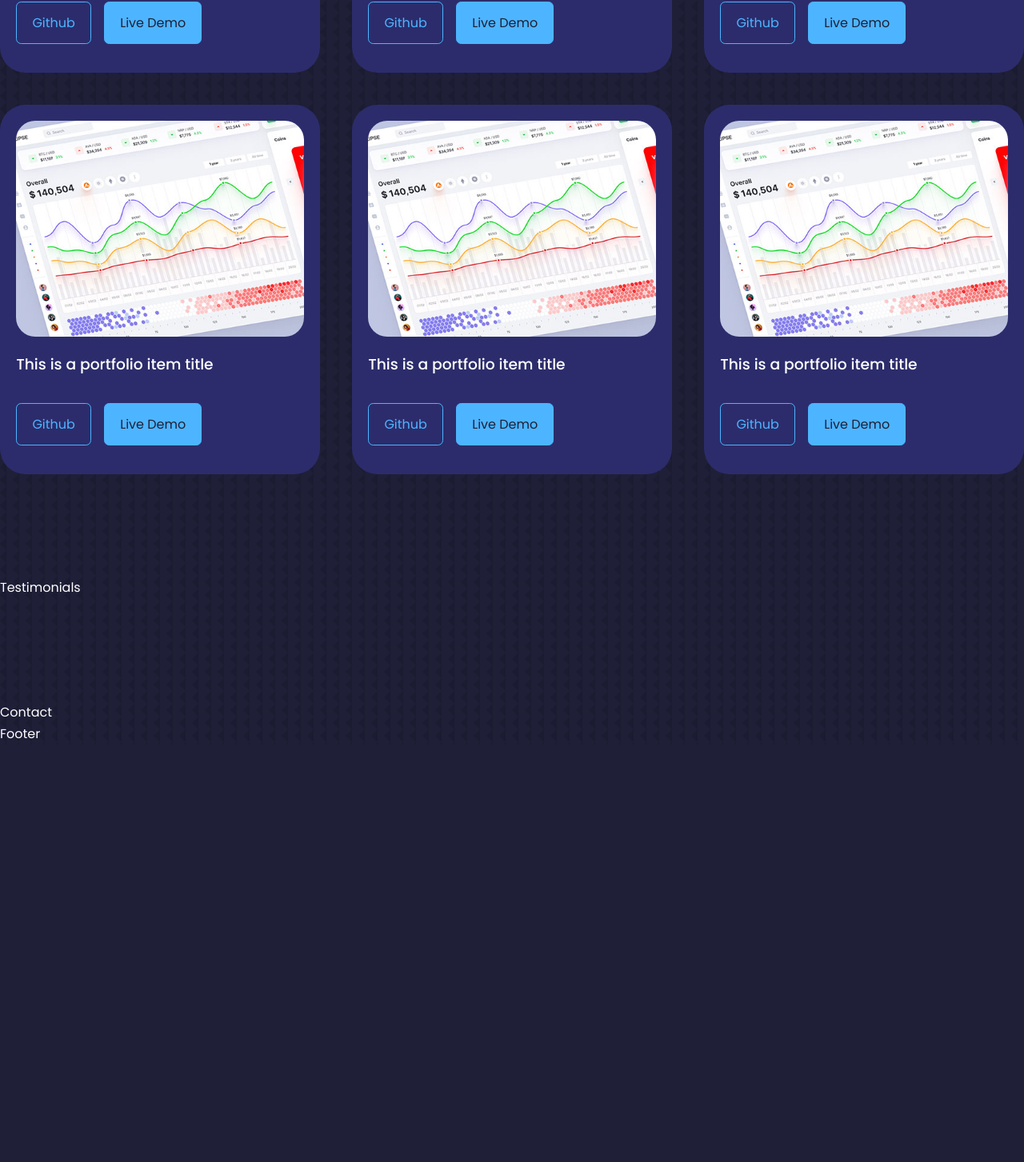
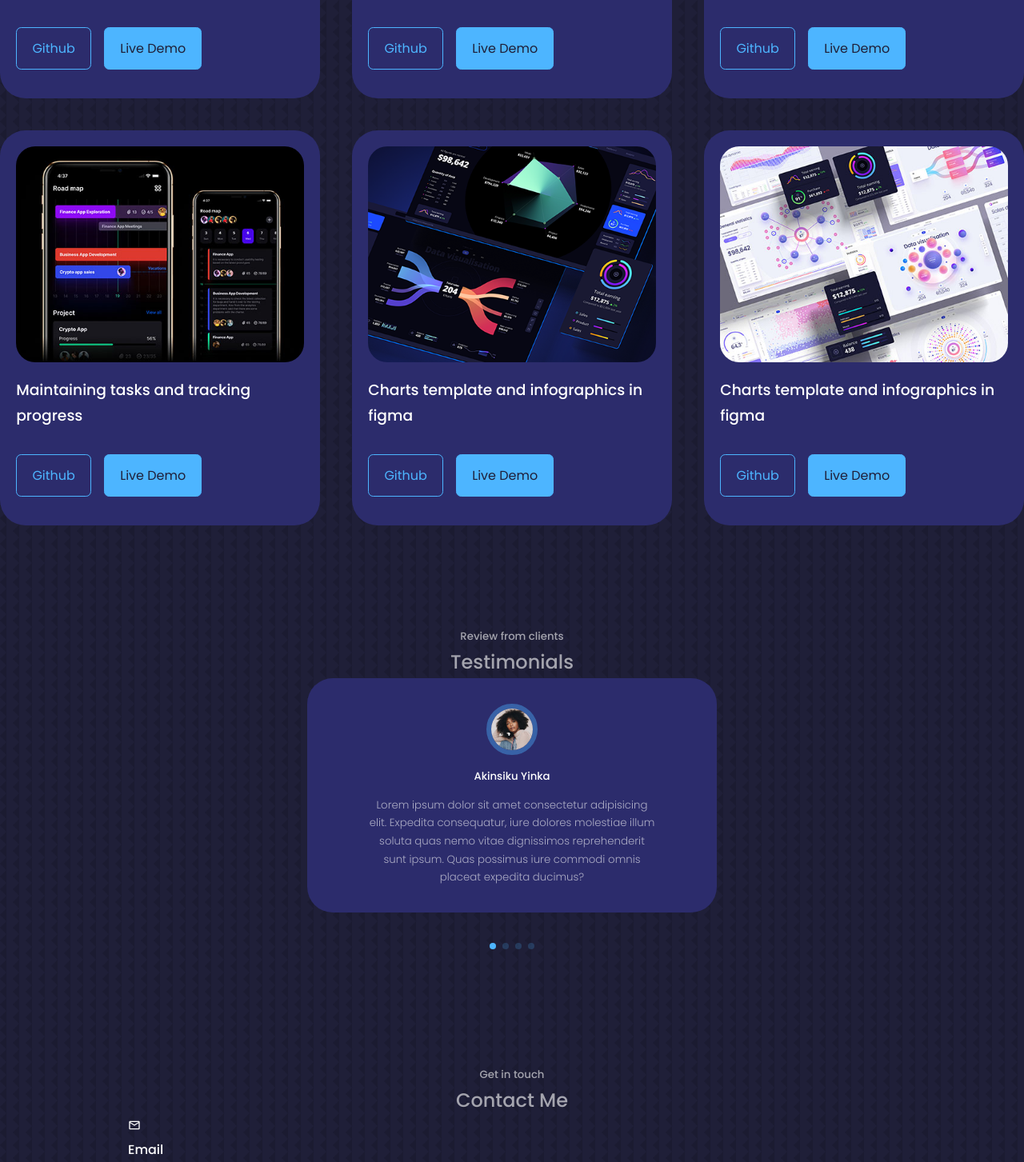
Before and after one commit to Olly-E/Portfolio, a React (Create React App) app: page / in a window 1280 px wide. Shown: the part 3344-4797 px from the top of the page at 80% size. Before the commit the page ends 4275 px from the top, so only its background shows below. Built offline with nearby package versions, Linux system fonts and the light colour scheme; a web font is replaced by a local one.

Commit message:
adding other sections like the contact and the testimonials

```diff
--- a/package.json
+++ b/package.json
@@ -10,6 +10,7 @@
     "react-dom": "^17.0.2",
     "react-icons": "^4.3.1",
     "react-scripts": "5.0.0",
+    "swiper": "^8.0.7",
     "web-vitals": "^2.1.4"
   },
   "scripts": {
--- a/src/components/Portfolio/Portfolio.jsx
+++ b/src/components/Portfolio/Portfolio.jsx
@@ -7,73 +7,72 @@ import IMG4 from '../../assets/portfolio4.jpg';
 import IMG5 from '../../assets/portfolio5.png';
 import IMG6 from '../../assets/portfolio6.jpg';
 
+const data = [
+  {
+    id:1,
+    image: IMG1,
+    title: 'Crypto Currency Dashboard and financial visualization',
+    github: 'http://github.com',
+    demo: '#'
+  },
+  {
+    id:2,
+    image: IMG2,
+    title: 'Charts template and infographics in figma',
+    github: 'http://github.com',
+    demo: '#'
+  },
+  {
+    id:3,
+    image: IMG3,
+    title: 'Figma design UI kit for data design and web apps',
+    github: 'http://github.com',
+    demo: '#'
+  },
+  {
+    id:4,
+    image: IMG4,
+    title: 'Maintaining tasks and tracking progress',
+    github: 'http://github.com',
+    demo: '#'
+  },
+  {
+    id:5,
+    image: IMG5,
+    title: 'Charts template and infographics in figma',
+    github: 'http://github.com',
+    demo: '#'
+  },
+  {
+    id:6,
+    image: IMG6,
+    title: 'Charts template and infographics in figma',
+    github: 'http://github.com',
+    demo: '#'
+  }
+]
+
 const Portfolio = () => {
   return (
     <section id="portfolio">
       <h5>My Recent Work</h5>
       <h2>Portfolio</h2>
+
       <div className="portfolio__container">
-      <article className='portfolio__item'>
+        {data.map(({id, image, title, github, demo}) => {
+          return (
+            <article key={id} className='portfolio__item'>
         <div className="portfolio__item-image">
-          <img src={IMG1} alt="" />
+          <img src={image} alt={title} />
         </div>
-          <h3>This is a portfolio item title</h3>
+          <h3>{title}</h3>
           <div className="portfolio__item-cta">
-            <a href="https://github.com" className='btn'>Github</a>
-            <a href="https://dribble.com/Alien_pixels" className='btn btn-primary' target="_blank">Live Demo</a>
+            <a href={github} className='btn'>Github</a>
+            <a href={demo} className='btn btn-primary' target="_blank">Live Demo</a>
           </div>
       </article>
-      <article className='portfolio__item'>
-        <div className="portfolio__item-image">
-          <img src={IMG1} alt="" />
-        </div>
-          <h3>This is a portfolio item title</h3>
-          <div className="portfolio__item-cta">
-            <a href="https://github.com" className='btn'>Github</a>
-            <a href="https://dribble.com/Alien_pixels" className='btn btn-primary' target="_blank">Live Demo</a>
-          </div>
-      </article>
-      <article className='portfolio__item'>
-        <div className="portfolio__item-image">
-          <img src={IMG1} alt="" />
-        </div>
-          <h3>This is a portfolio item title</h3>
-          <div className="portfolio__item-cta">
-            <a href="https://github.com" className='btn'>Github</a>
-            <a href="https://dribble.com/Alien_pixels" className='btn btn-primary' target="_blank">Live Demo</a>
-          </div>
-      </article>
-      <article className='portfolio__item'>
-        <div className="portfolio__item-image">
-          <img src={IMG1} alt="" />
-        </div>
-          <h3>This is a portfolio item title</h3>
-          <div className="portfolio__item-cta">
-            <a href="https://github.com" className='btn'>Github</a>
-            <a href="https://dribble.com/Alien_pixels" className='btn btn-primary' target="_blank">Live Demo</a>
-          </div>
-      </article>
-      <article className='portfolio__item'>
-        <div className="portfolio__item-image">
-          <img src={IMG1} alt="" />
-        </div>
-          <h3>This is a portfolio item title</h3>
-          <div className="portfolio__item-cta">
-            <a href="https://github.com" className='btn'>Github</a>
-            <a href="https://dribble.com/Alien_pixels" className='btn btn-primary' target="_blank">Live Demo</a>
-          </div>
-      </article>
-      <article className='portfolio__item'>
-        <div className="portfolio__item-image">
-          <img src={IMG1} alt="" />
-        </div>
-          <h3>This is a portfolio item title</h3>
-          <div className="portfolio__item-cta">
-            <a href="https://github.com" className='btn'>Github</a>
-            <a href="https://dribble.com/Alien_pixels" className='btn btn-primary' target="_blank">Live Demo</a>
-          </div>
-      </article>
-
+          )
+        })}
       </div>
     </section>
   )
--- a/src/components/Testimonials/Testimonials.jsx
+++ b/src/components/Testimonials/Testimonials.jsx
@@ -1,10 +1,64 @@
 import React from 'react';
 import './testimonials.css'
+import AVTR1 from '../../assets/avatar1.jpg';
+import AVTR2 from '../../assets/avatar2.jpg';
+import AVTR3 from '../../assets/avatar3.jpg';
+import AVTR4 from '../../assets/avatar4.jpg';
 
+// import Swiper core and required modules
+import {Pagination} from 'swiper';
+
+import { Swiper, SwiperSlide } from 'swiper/react';
+
+// Import Swiper styles
+import 'swiper/css';
+import 'swiper/css/pagination';
+
+const data = [
+  {
+  avatar: AVTR1,
+  name: 'Akinsiku Yinka',
+  review: "Lorem ipsum dolor sit amet consectetur adipisicing elit. Expedita consequatur, iure dolores molestiae illum soluta quas nemo vitae dignissimos reprehenderit sunt ipsum. Quas possimus iure commodi omnis placeat expedita ducimus?"
+},
+{
+  avatar: AVTR2,
+  name: 'Akinsiku Samuel',
+  review: "Lorem ipsum dolor sit amet consectetur adipisicing elit. Expedita consequatur, iure dolores molestiae illum soluta quas nemo vitae dignissimos reprehenderit sunt ipsum. Quas possimus iure commodi omnis placeat expedita ducimus?"
+},
+{
+  avatar: AVTR3,
+  name: 'Adeyemi Modupe',
+  review: "Lorem ipsum dolor sit amet consectetur adipisicing elit. Expedita consequatur, iure dolores molestiae illum soluta quas nemo vitae dignissimos reprehenderit sunt ipsum. Quas possimus iure commodi omnis placeat expedita ducimus?"
+},
+{
+  avatar: AVTR4,
+  name: 'Adeyemi Yemi',
+  review: "Lorem ipsum dolor sit amet consectetur adipisicing elit. Expedita consequatur, iure dolores molestiae illum soluta quas nemo vitae dignissimos reprehenderit sunt ipsum. Quas possimus iure commodi omnis placeat expedita ducimus?"
+}
+]
 const Testimonials = () => {
   return (
     <section id="testimonials">
-      Testimonials
+      <h5>Review from clients</h5>
+      <h2>Testimonials</h2>
+      <Swiper className="container testimonials__container"
+            // install Swiper modules
+            modules={[Pagination]}
+            spaceBetween={40}
+            slidesPerView={1}
+            pagination={{ clickable: true }}>
+        {data.map(({avatar, name, review}, index) => {
+          return (
+          <SwiperSlide className="testimonial" key={index}>
+          <div className="client__avatar">
+            <img src={avatar} alt="Avatar one" />
+          </div>
+            <h5 className='client__name'>{name}</h5>
+            <small className='client__review'>{review}</small>
+        </SwiperSlide>
+          )
+        })}
+      </Swiper>
     </section>
   );
 }
--- a/src/components/Testimonials/testimonials.css
+++ b/src/components/Testimonials/testimonials.css
@@ -0,0 +1,42 @@
+.container.testimonials__container {
+    width: 40%;
+    padding-bottom: 4rem;
+}
+.client__avatar {
+    width: 4rem;
+    aspect-ratio: 1/1;
+    overflow: hidden;
+    border-radius: 50%;
+    margin: 0 auto 1rem;
+    border: 0.4rem solid var(--color-primary-variant);
+}
+/* the swiper bullet */
+.swiper-pagination-clickable .swiper-pagination-bullet {
+    background: var(--color-primary);
+}
+.testimonial {
+    background: var(--color-bg-variant);
+    text-align: center;
+    padding: 2rem;
+    border-radius: 2rem;
+    user-select: none;
+}
+.client__review {
+    color: var(--color-light);
+    font-weight: 300;
+    display: block;
+    width: 80%;
+    margin: 0.8rem auto 0;
+}
+
+@media screen and (max-width: 1034px){
+    .container.testimonials__container {
+        width: 60%;
+    }
+}
+
+@media screen and (max-width: 600px) {
+    .container.testimonials__container {
+        width: var(--container-width-sm);
+    }
+}
--- a/src/components/contact/Contact.jsx
+++ b/src/components/contact/Contact.jsx
@@ -1,9 +1,24 @@
-import './contact.css'
+import './contact.css';
+import {MdOutlineMail} from 'react-icons/md'
 
 const Contact = () => {
   return (
     <section id="contact">
-      Contact
+      <h5>Get in touch</h5>
+      <h2>Contact Me</h2>
+
+      <div className="container contact__container">
+        <div className="contact__options">
+          <article className="contact__option">
+            <MdOutlineMail />
+            <h4>Email</h4>
+            <h5>akinsnuel@gmail.com</h5>
+            <a href="mailto:akinsnuel@gmail.com">Send a message</a>
+          </article>
+        </div>
+        {/* End of contact options */}
+        <form action=""></form>
+      </div>
     </section>
   )
 }
```
Also changed, not shown: 1 other file (tests, documents, lock files or other folders).
